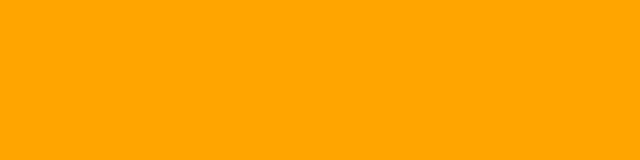
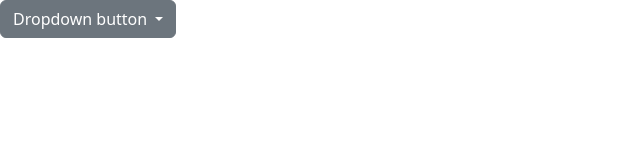
Before and after one commit to yeyoung8805/bootstrap_practice, a website built with Parcel: page index.html in a window 1280 px wide. Shown: the whole page, without its empty margins (0-640 px from the left). Built offline with nearby package versions, Linux system fonts and the light colour scheme.

Commit message:
better import like this than copying cdn link

```diff
--- a/index.html
+++ b/index.html
@@ -10,7 +10,16 @@
 </head>
 <body>
 
-
+  <div class="dropdown">
+    <button class="btn btn-secondary dropdown-toggle" type="button" data-bs-toggle="dropdown" aria-expanded="false">
+      Dropdown button
+    </button>
+    <ul class="dropdown-menu">
+      <li><a class="dropdown-item" href="#">Action</a></li>
+      <li><a class="dropdown-item" href="#">Another action</a></li>
+      <li><a class="dropdown-item" href="#">Something else here</a></li>
+    </ul>
+  </div>
 
 </body>
 </html>
--- /dev/null
+++ b/main.js
@@ -0,0 +1 @@
+import bootstrap from 'bootstrap/dist/js/bootstrap.bundle'; //node_modules 안에 있는 bootstrap/으로 바로 접근 가능
--- a/scss/main.scss
+++ b/scss/main.scss
@@ -1,5 +1 @@
-$color: orange;
-
-body {
-  background-color: $color;
-}
+@import "../node_modules/bootstrap/scss/bootstrap.scss"; //node_modules 안에 있는 bootstrap/으로 바로 접근 불가하므로 상대 경로 이용
```
